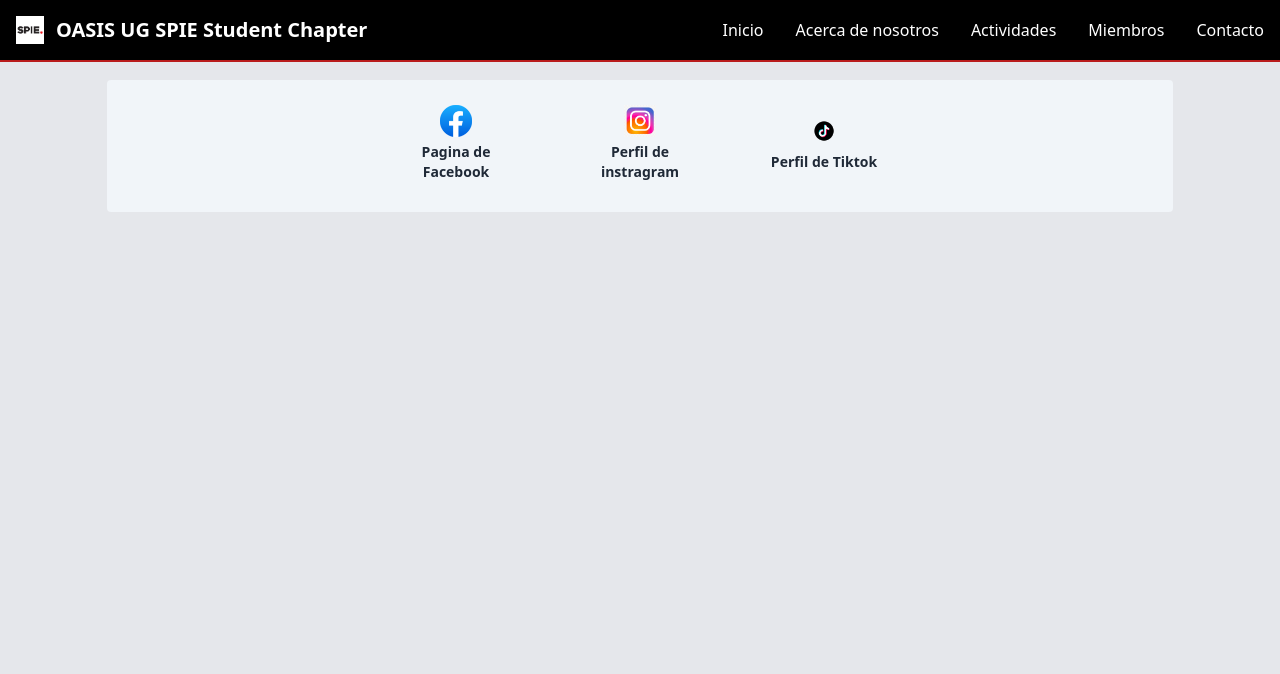
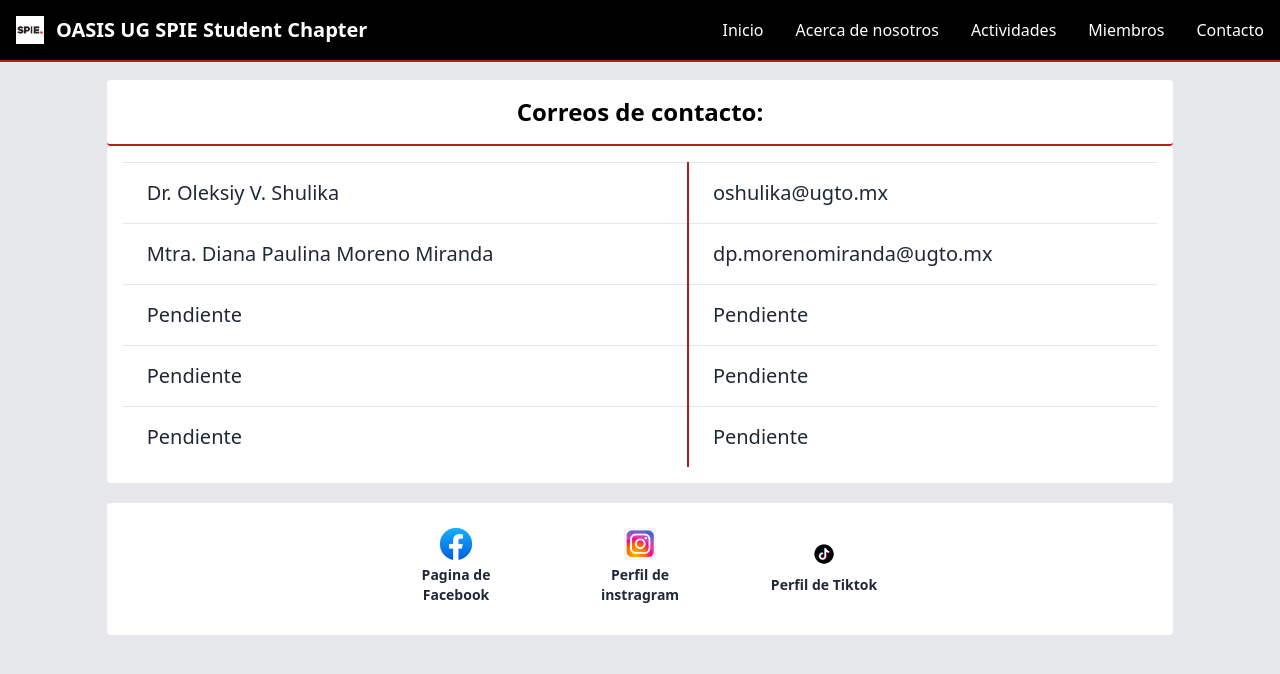
Before and after one commit to VagrantTrack149/SPIE_website, a website: page src/pages/contact.html in a window 1280 px wide. Drawn offline with nearby package versions, Linux system fonts and the light colour scheme; files that its build step writes are made by us from their sources; files whose address does not match are found by name.

Commit message:
Contacto pendiente

```diff
--- a/package.json
+++ b/package.json
@@ -7,7 +7,7 @@
   "type": "commonjs",
   "main": "index.js",
   "engines": {
-    "node": "22.x"
+    "node": "24.x"
   },
   "scripts": {
     "test": "echo \"Error: no test specified\" && exit 1",
--- a/src/pages/contact.html
+++ b/src/pages/contact.html
@@ -11,7 +11,63 @@
 </head>
 <body class="bg-gray-200 text-gray-800 h-full w-full">
     <header id="nav-header"></header>
-    <div class="w-full sm:w-10/12 h-full flex items-center justify-center mx-auto bg-slate-100 rounded mt-20 mb-5 gap-6 p-4">
+
+    <div class="bg-white text-black mt-20 gap-6 p-4 w-full sm:w-10/12 mx-auto rounded text-center text-2xl font-semibold border-b-2 border-red-700">
+        Correos de contacto:
+    </div>
+    <div class="w-full sm:w-10/12 h-full flex flex-col items-center mx-auto bg-white rounded mb-5 gap-6 p-4">
+            <!--<h1 class="inline-block font-bold text-lg">Presidente: </h1>-->
+                <table class="w-full text-left rtl:text-left text-xl">
+                    <thead class="text-sm text-body border-b border-default">
+                        <tr></tr>
+                        <tr></tr>
+                    </thead>
+                    <tbody>
+                        <tr class="border-b border-default ">
+                            <th scope="row" class="px-6 py-4 font-medium text-heading whitespace-nowrap bg-neutral-secondary-soft border-r-2 border-red-700">
+                                Dr. Oleksiy V. Shulika
+                            </th>
+                            <td class="px-6 py-4">
+                                oshulika@ugto.mx
+                            </td>
+                        </tr>
+                        <tr class="border-b border-default">
+                            <th scope="row" class="px-6 py-4 font-medium text-heading whitespace-nowrap bg-neutral-secondary-soft border-r-2 border-red-700">
+                                Mtra. Diana Paulina Moreno Miranda
+                            </th>
+                            <td class="px-6 py-4">
+                                dp.morenomiranda@ugto.mx
+                            </td>
+                        </tr>
+                        <tr class="border-b border-default">
+                            <th scope="row" class="px-6 py-4 font-medium text-heading whitespace-nowrap bg-neutral-secondary-soft border-r-2 border-red-700">
+                                Pendiente
+                            </th>
+                            <td class="px-6 py-4">
+                                Pendiente
+                            </td>
+                        </tr>
+                        <tr class="border-b border-default">
+                            <th scope="row" class="px-6 py-4 font-medium text-heading whitespace-nowrap bg-neutral-secondary-soft border-r-2 border-red-700">
+                                Pendiente
+                            </th>
+                            <td class="px-6 py-4">
+                                Pendiente
+                            </td>
+                        </tr>
+                        <tr>
+                            <th scope="row" class="px-6 py-4 font-medium text-heading whitespace-nowrap bg-neutral-secondary-soft border-r-2 border-red-700">
+                                Pendiente
+                            </th>
+                            <td class="px-6 py-4">
+                                Pendiente
+                            </td>
+                        </tr>
+                    </tbody>
+                </table>
+
+            </div>
+    <div class="w-full sm:w-10/12 h-full flex items-center justify-center mx-auto bg-white rounded mb-5 gap-6 p-4">
         <div class="px-3.5 pt-2 pb-3.5 rounded flex flex-col items-center justify-center gap-1 w-40 text-center">
             <a href="https://www.facebook.com/OASIS.UG.SPIE" target="_blank" class="group inline-grid min-h-[34px] min-w-[34px] place-items-center rounded-md">
                 <img class="h-8 w-8" src="./img/face.png" alt="Pagina de facebook">
```
Also changed, not shown: src/index.html (+1 -1 lines), src/pages/members.html (+1 -1 lines), public/styles/output.css.
